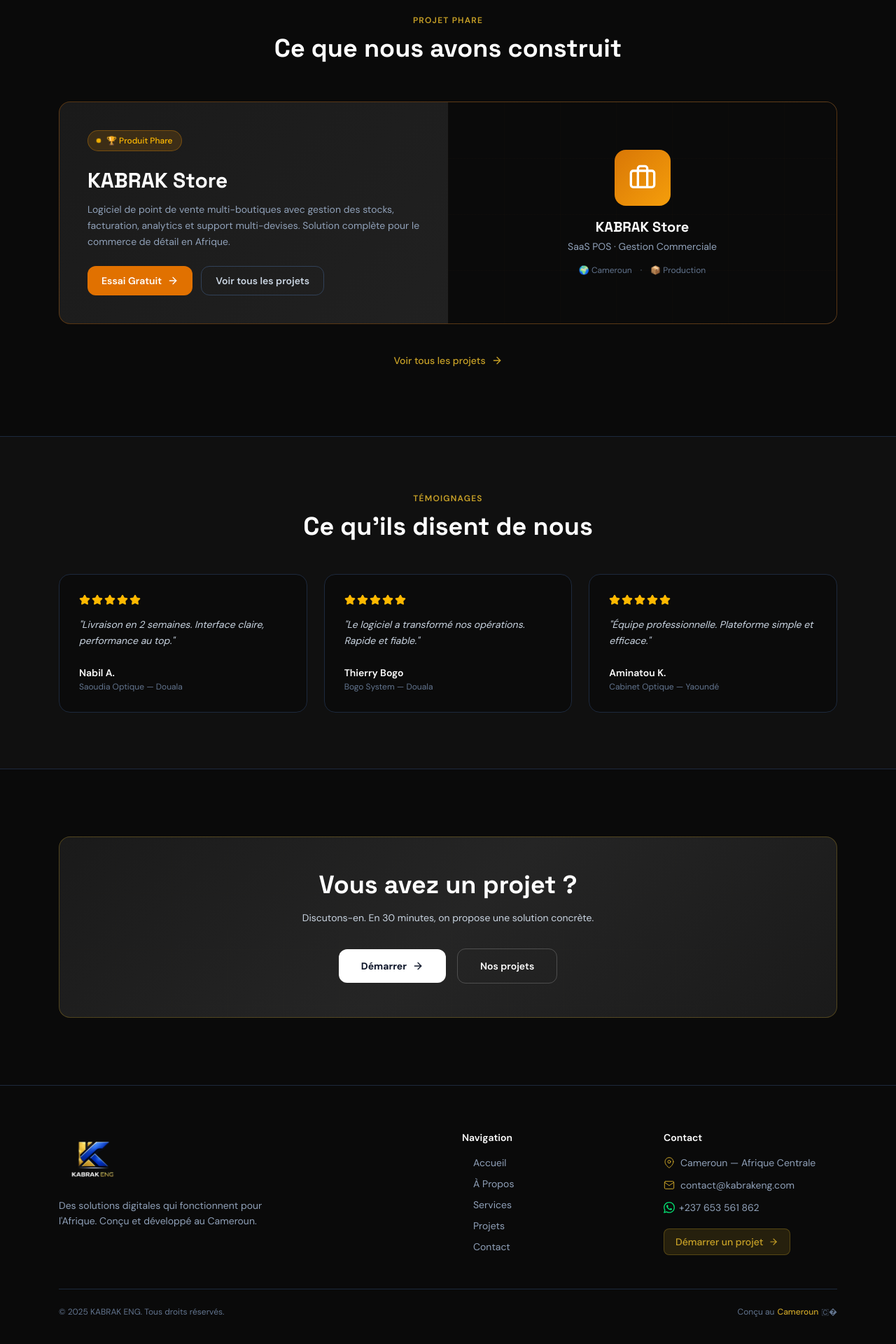
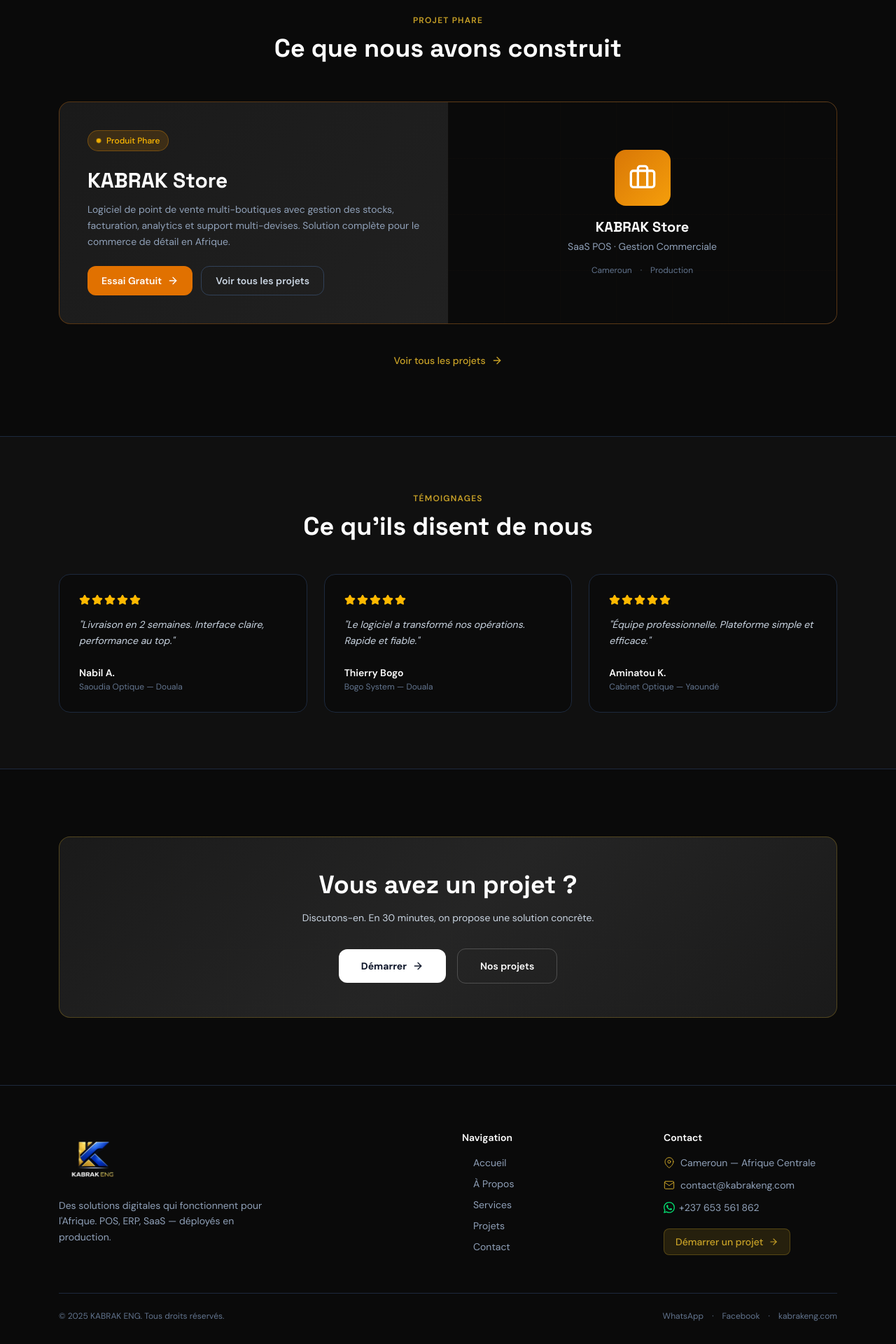
Before and after one commit to Rikiatou/kabrak-eng, a React (Vite) app: page / in a window 1280 px wide. Shown: the part 2228-4148 px from the top of the page at 70% size. Built offline with nearby package versions, Linux system fonts and the light colour scheme.

Commit message:
fix: remove emojis, generic footer, fix Retail ERP URL, new screenshots

```diff
--- /dev/null
+++ b/check-store.mjs
@@ -0,0 +1,12 @@
+import { chromium } from 'playwright';
+
+async function run() {
+  const browser = await chromium.launch({ headless: true });
+  const page = await browser.newPage({ viewport: { width: 1280, height: 800 } });
+  await page.goto('https://kabrak-store.kabrakeng.com', { waitUntil: 'domcontentloaded', timeout: 30000 });
+  await page.waitForTimeout(3000);
+  const text = (await page.textContent('body')).slice(0, 300).replace(/\n/g, ' ');
+  console.log(text);
+  await browser.close();
+}
+run().catch(console.error);
--- /dev/null
+++ b/rescreenshot.mjs
@@ -0,0 +1,32 @@
+import { chromium } from 'playwright';
+import fs from 'fs';
+import path from 'path';
+
+const OUT = path.join(process.cwd(), 'public', 'screenshots');
+if (!fs.existsSync(OUT)) fs.mkdirSync(OUT, { recursive: true });
+
+const shots = [
+  { name: 'kabrak-optic-pro.png', url: 'https://kabrakopticpro.com' },
+  { name: 'kabrak-store.png', url: 'https://kabrak-store.kabrakeng.com' },
+];
+
+async function run() {
+  const browser = await chromium.launch({ headless: true });
+  for (const shot of shots) {
+    const page = await browser.newPage({ viewport: { width: 1280, height: 800 }, deviceScaleFactor: 2 });
+    try {
+      console.log(`Capturing ${shot.name} from ${shot.url}...`);
+      await page.goto(shot.url, { waitUntil: 'domcontentloaded', timeout: 30000 });
+      await page.waitForTimeout(4000);
+      const outPath = path.join(OUT, shot.name);
+      await page.screenshot({ path: outPath, type: 'png' });
+      const size = fs.statSync(outPath).size;
+      console.log(`  OK: ${shot.name} (${(size / 1024).toFixed(0)} KB)`);
+    } catch (err) {
+      console.log(`  FAIL: ${shot.name} — ${err.message.slice(0, 80)}`);
+    }
+    await page.close();
+  }
+  await browser.close();
+}
+run().catch(console.error);
--- a/src/components/Footer.jsx
+++ b/src/components/Footer.jsx
@@ -98,8 +98,12 @@
         {/* Bottom bar */}
         <div className="border-t border-slate-800 pt-6 flex flex-col sm:flex-row items-center justify-between gap-3 text-xs text-slate-500">
           <span>© {year} KABRAK ENG. {t.footer.rights}</span>
-          <span className="flex items-center gap-1">
-            {t.footer.builtIn} <span className="text-[#c9a227] font-medium">Cameroun</span> 🇨�
+          <span className="flex items-center gap-3">
+            <a href="https://wa.me/237653561862" target="_blank" rel="noopener noreferrer" className="hover:text-green-400 transition-colors">WhatsApp</a>
+            <span>·</span>
+            <a href="https://www.facebook.com/KabrakEng" target="_blank" rel="noopener noreferrer" className="hover:text-[#c9a227] transition-colors">Facebook</a>
+            <span>·</span>
+            <a href="https://www.kabrakeng.com" className="hover:text-[#c9a227] transition-colors">kabrakeng.com</a>
           </span>
         </div>
       </div>
--- a/src/context/LangContext.jsx
+++ b/src/context/LangContext.jsx
@@ -9,7 +9,7 @@
       projects: 'Projets', contact: 'Contact', cta: 'Nous contacter',
     },
     footer: {
-      tagline: 'Des solutions digitales qui fonctionnent pour l\'Afrique. Conçu et développé au Cameroun.',
+      tagline: 'Des solutions digitales qui fonctionnent pour l\'Afrique. POS, ERP, SaaS — déployés en production.',
       nav: 'Navigation', contact: 'Contact', startProject: 'Démarrer un projet',
       builtIn: 'Conçu au', rights: 'Tous droits réservés.',
     },
@@ -211,7 +211,7 @@
       projects: 'Projects', contact: 'Contact', cta: 'Contact us',
     },
     footer: {
-      tagline: 'Digital solutions that work for Africa. Designed and built in Cameroon.',
+      tagline: 'Digital solutions that work for Africa. POS, ERP, SaaS — deployed in production.',
       nav: 'Navigation', contact: 'Contact', startProject: 'Start a project',
       builtIn: 'Built in', rights: 'All rights reserved.',
     },
--- a/src/pages/Home.jsx
+++ b/src/pages/Home.jsx
@@ -302,7 +302,7 @@
             <div className="p-5 sm:p-10 flex flex-col justify-center">
               <div className="inline-flex items-center gap-2 px-2.5 sm:px-3 py-1 sm:py-1.5 rounded-full bg-amber-500/15 border border-amber-500/30 text-amber-400 text-[10px] sm:text-xs font-medium mb-4 sm:mb-6 w-fit">
                 <span className="w-1.5 h-1.5 rounded-full bg-amber-400 pulse-dot" />
-                🏆 Produit Phare
+                Produit Phare
               </div>
               <h3 className="font-display font-black text-2xl sm:text-3xl text-white mb-2 sm:mb-3">KABRAK Store</h3>
               <p className="text-slate-400 text-xs sm:text-sm leading-relaxed mb-4 sm:mb-6">
@@ -338,9 +338,9 @@
                 <div className="text-white font-bold text-lg sm:text-xl font-display">KABRAK Store</div>
                 <div className="text-slate-400 text-xs sm:text-sm mt-1">SaaS POS · Gestion Commerciale</div>
                 <div className="mt-3 sm:mt-4 flex justify-center gap-2 sm:gap-3 text-[10px] sm:text-xs text-slate-500">
-                  <span>🌍 Cameroun</span>
+                  <span>Cameroun</span>
                   <span>·</span>
-                  <span>📦 Production</span>
+                  <span>Production</span>
                 </div>
               </div>
             </div>
--- a/src/pages/Projects.jsx
+++ b/src/pages/Projects.jsx
@@ -255,7 +255,7 @@
         subtitle={p.retailSubtitle}
         desc={p.retailDesc}
         features={p.retailFeatures}
-        visitUrl="https://kabrak-supermarket-erp-frontend.vercel.app/proposition"
+        visitUrl="https://kabrak-supermarket-erp-frontend.vercel.app"
         visitBtn={p.retailVisitBtn}
         similarBtn={p.retailSimilarBtn}
         stats={p.retailStats}
```
Also changed, not shown: public/screenshots/kabrak-optic-pro.png.
